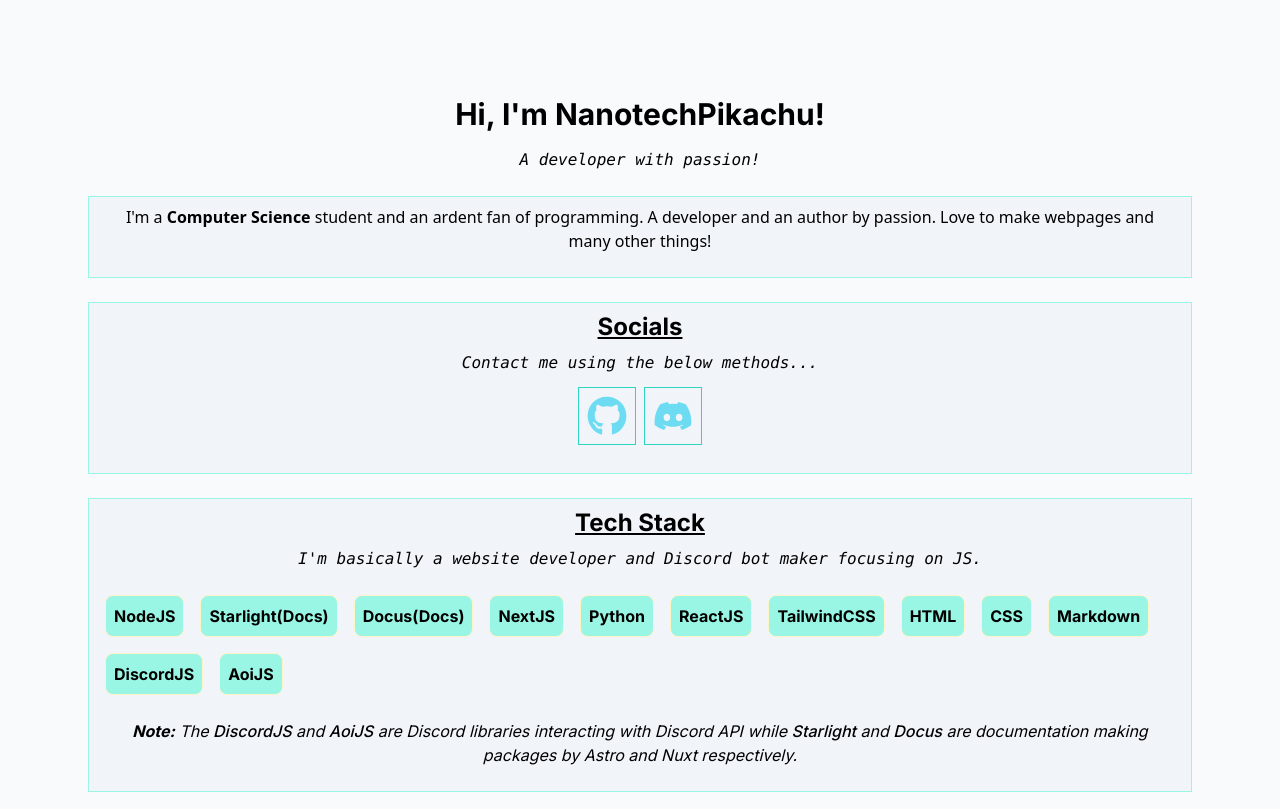
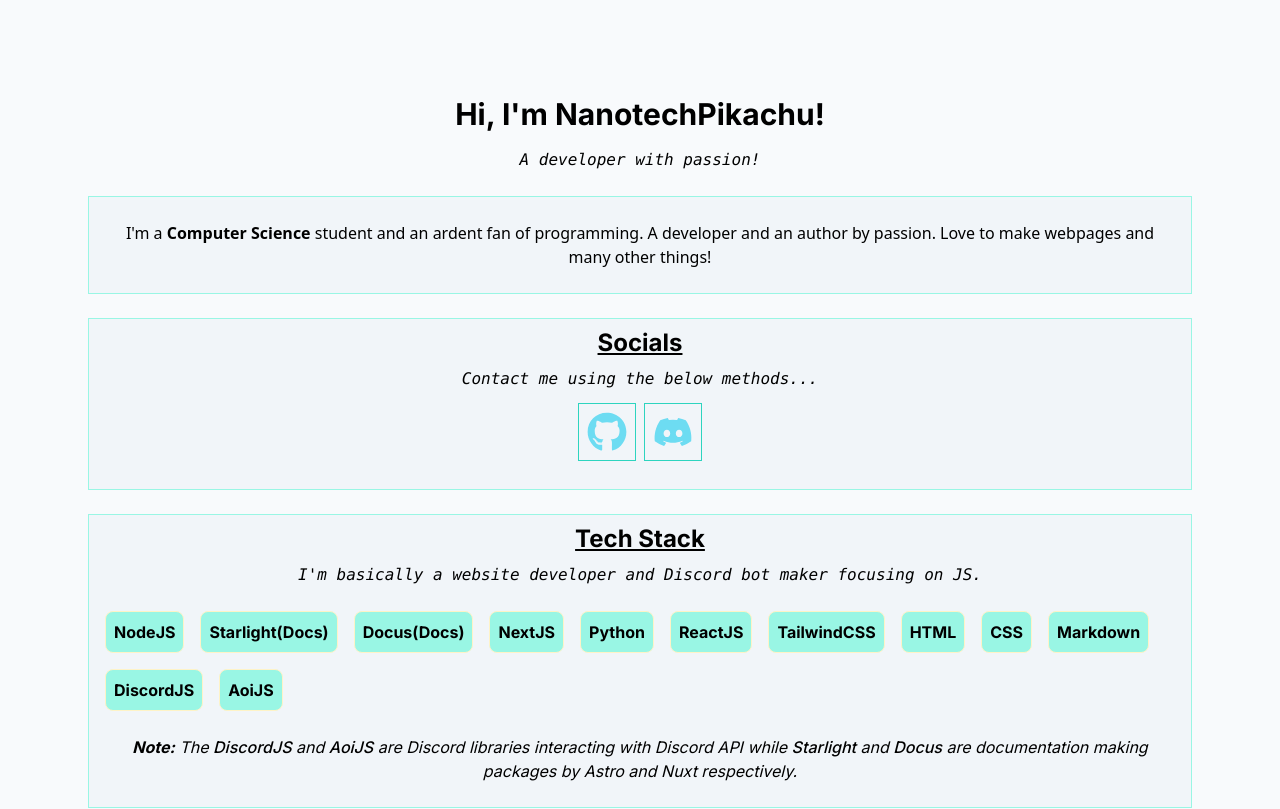
Before and after one commit to NanotechPikachu/Portfolio, a Next.js app: page / in a window 1280 px wide. Shown: the top 809 px of the page. Built offline with nearby package versions, Linux system fonts and the light colour scheme.

Commit message:
Update BasicInfo.jsx

```diff
--- a/src/components/BasicInfo.jsx
+++ b/src/components/BasicInfo.jsx
@@ -4,7 +4,7 @@ export default function BasicInfo() {
     <h1 className="font-bold text-center text-2xl md:text-3xl dark:text-white text-black mb-4">Hi, I&apos;m NanotechPikachu!</h1>
     <p className="font-mono text-sm dark:text-zinc-50 text-black md:text-base text-center"><i>A developer with passion!</i></p>
     <div className="mt-6 mr-6 ml-6 border dark:border-teal-100 border-teal-200 dark:bg-[#2E3532] bg-slate-100 border">
-    <p className="font-sans md:text-center md:text-base text-sm dark:text-zinc-50 text-black mr-6 ml-6 mt-2 mb-6">
+    <p className="font-sans md:text-center md:text-base text-sm dark:text-zinc-50 text-black mr-6 ml-6 mt-6 mb-6">
 I&apos;m a <b>Computer Science</b> student and an ardent fan of programming. A developer and an author by passion. Love to make webpages and many other things!
     </p>
     </div>
```
